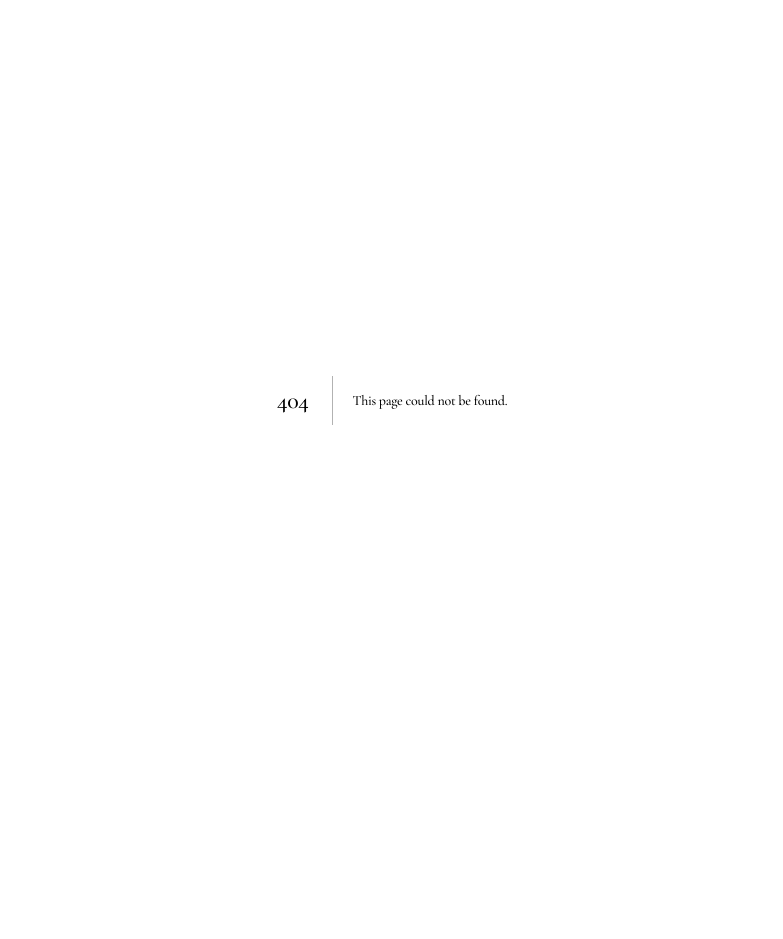
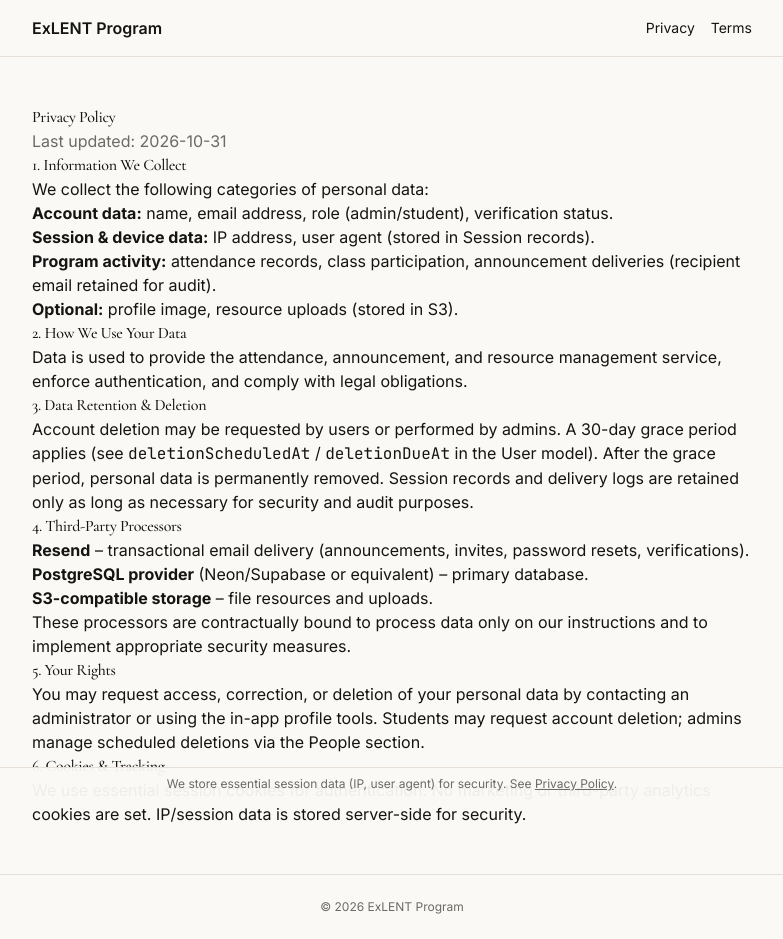
Before and after one commit to BSU-Bulldog-Coders/exlent-program-app, a Next.js app: page /privacy in a window 1280 px wide. Before the commit this address had no page. Shown: the whole page, without its empty margins (248-1031 px from the left). Before the commit the page ends 800 px from the top, so only its background shows below. Built offline with nearby package versions, Linux system fonts and the light colour scheme.

Commit message:
Trace remediation

```diff
--- a/app/(app)/profile/page.tsx
+++ b/app/(app)/profile/page.tsx
@@ -34,11 +34,12 @@ async function ProfileContent() {
   return (
     <>
       <div>
-        <h1 className="text-4xl">Profile</h1>
         <p className="text-sm text-muted-foreground">
           {user.role === "ADMIN" ? "Admin" : "Student"} · joined {formatDate(user.createdAt)}
         </p>
-      </div>
+        <p className="text-xs text-muted-foreground mt-1">
+          See our <a href="/legal/privacy" className="underline">Privacy Policy</a> and <a href="/legal/terms" className="underline">Terms of Service</a>.
+        </p>      </div>
       {summary ? (
         <div className="grid gap-4 sm:grid-cols-2">
           <Card>
--- a/app/(auth)/login/page.tsx
+++ b/app/(auth)/login/page.tsx
@@ -10,10 +10,10 @@ export default function LoginPage(props: PageProps<"/login">) {
   return (
     <div className="flex flex-col gap-6">
       <div className="flex flex-col gap-1 text-center">
-        <h1 className="text-3xl">Sign in</h1>
         <p className="text-sm text-muted-foreground">Use your program account.</p>
-      </div>
-      <Suspense>
+        <p className="text-xs text-muted-foreground mt-1">
+          By signing in you agree to the <a href="/legal/terms" className="underline">Terms</a> and <a href="/legal/privacy" className="underline">Privacy Policy</a>.
+        </p>      <Suspense>
         <LoginContent searchParams={props.searchParams} />
       </Suspense>
     </div>
--- a/app/(auth)/sign-up/page.tsx
+++ b/app/(auth)/sign-up/page.tsx
@@ -58,11 +58,12 @@ async function SignUpContent({
   return (
     <div className="flex flex-col gap-6">
       <div className="flex flex-col gap-1 text-center">
-        <h1 className="text-3xl">Create your account</h1>
         <p className="text-sm text-muted-foreground">
           We&apos;ll email you a link to verify your address.
         </p>
-      </div>
+        <p className="text-xs text-muted-foreground">
+          By creating an account you agree to the <a href="/legal/terms" className="underline">Terms</a> and <a href="/legal/privacy" className="underline">Privacy Policy</a>.
+        </p>      </div>
       <SignUpForm callbackURL={callbackURL} />
     </div>
   );
--- /dev/null
+++ b/app/(legal)/layout.tsx
@@ -0,0 +1,24 @@
+import Link from "next/link";
+import type { ReactNode } from "react";
+
+export default function LegalLayout({ children }: { children: ReactNode }) {
+  return (
+    <div className="min-h-screen bg-background">
+      <header className="border-b">
+        <div className="mx-auto max-w-3xl px-6 py-4 flex items-center justify-between">
+          <Link href="/" className="font-semibold">ExLENT Program</Link>
+          <nav className="flex gap-4 text-sm">
+            <Link href="/legal/privacy" className="hover:underline">Privacy</Link>
+            <Link href="/legal/terms" className="hover:underline">Terms</Link>
+          </nav>
+        </div>
+      </header>
+      <main className="mx-auto max-w-3xl px-6 py-12 prose prose-sm dark:prose-invert">
+        {children}
+      </main>
+      <footer className="border-t py-6 text-center text-xs text-muted-foreground">
+        © {new Date().getFullYear()} ExLENT Program
+      </footer>
+    </div>
+  );
+}
--- /dev/null
+++ b/app/(legal)/privacy/page.tsx
@@ -0,0 +1,41 @@
+import type { Metadata } from "next";
+
+export const metadata: Metadata = { title: "Privacy Policy" };
+
+export default function PrivacyPolicy() {
+  return (
+    <>
+      <h1>Privacy Policy</h1>
+      <p className="text-muted-foreground">Last updated: {new Date().toISOString().slice(0, 10)}</p>
+
+      <h2>1. Information We Collect</h2>
+      <p>We collect the following categories of personal data:</p>
+      <ul>
+        <li><strong>Account data:</strong> name, email address, role (admin/student), verification status.</li>
+        <li><strong>Session & device data:</strong> IP address, user agent (stored in Session records).</li>
+        <li><strong>Program activity:</strong> attendance records, class participation, announcement deliveries (recipient email retained for audit).</li>
+        <li><strong>Optional:</strong> profile image, resource uploads (stored in S3).</li>
+      </ul>
+
+      <h2>2. How We Use Your Data</h2>
+      <p>Data is used to provide the attendance, announcement, and resource management service, enforce authentication, and comply with legal obligations.</p>
+
+      <h2>3. Data Retention & Deletion</h2>
+      <p>Account deletion may be requested by users or performed by admins. A 30-day grace period applies (see <code>deletionScheduledAt</code> / <code>deletionDueAt</code> in the User model). After the grace period, personal data is permanently removed. Session records and delivery logs are retained only as long as necessary for security and audit purposes.</p>
+
+      <h2>4. Third-Party Processors</h2>
+      <ul>
+        <li><strong>Resend</strong> – transactional email delivery (announcements, invites, password resets, verifications).</li>
+        <li><strong>PostgreSQL provider</strong> (Neon/Supabase or equivalent) – primary database.</li>
+        <li><strong>S3-compatible storage</strong> – file resources and uploads.</li>
+      </ul>
+      <p>These processors are contractually bound to process data only on our instructions and to implement appropriate security measures.</p>
+
+      <h2>5. Your Rights</h2>
+      <p>You may request access, correction, or deletion of your personal data by contacting an administrator or using the in-app profile tools. Students may request account deletion; admins manage scheduled deletions via the People section.</p>
+
+      <h2>6. Cookies & Tracking</h2>
+      <p>We use essential session cookies for authentication. No marketing or third-party analytics cookies are set. IP/session data is stored server-side for security.</p>
+    </>
+  );
+}
--- /dev/null
+++ b/app/(legal)/terms/page.tsx
@@ -0,0 +1,30 @@
+import type { Metadata } from "next";
+
+export const metadata: Metadata = { title: "Terms of Service" };
+
+export default function TermsOfService() {
+  return (
+    <>
+      <h1>Terms of Service</h1>
+      <p className="text-muted-foreground">Last updated: {new Date().toISOString().slice(0, 10)}</p>
+
+      <h2>1. Acceptance</h2>
+      <p>By creating an account or using the ExLENT Program you agree to these Terms and our Privacy Policy.</p>
+
+      <h2>2. Description of Service</h2>
+      <p>The service provides class management, attendance tracking via QR codes, announcements, and resource sharing for educational programs.</p>
+
+      <h2>3. User Responsibilities</h2>
+      <p>You are responsible for keeping your password secure and for all activity under your account. Do not share accounts or attempt to access data you are not authorized to view.</p>
+
+      <h2>4. Data Processing</h2>
+      <p>We process personal data as described in the Privacy Policy, including 30-day scheduled deletion. By using the service you consent to this processing and to data being transferred to our subprocessors (Resend, database host, S3).</p>
+
+      <h2>5. Termination</h2>
+      <p>We may suspend or terminate accounts that violate these terms. You may delete your account at any time (subject to the 30-day grace period).</p>
+
+      <h2>6. Limitation of Liability</h2>
+      <p>The service is provided "as is". We are not liable for any indirect or consequential damages arising from use of the application.</p>
+    </>
+  );
+}
--- a/app/layout.tsx
+++ b/app/layout.tsx
@@ -30,7 +30,10 @@ export default function RootLayout({ children }: LayoutProps<"/">) {
       <body className="min-h-full flex flex-col">
         <TooltipProvider>{children}</TooltipProvider>
         <Toaster richColors />
-      </body>
+        {/* Minimal consent notice for IP/session storage */}
+        <div className="fixed bottom-0 inset-x-0 bg-background/95 border-t text-xs text-center py-2 text-muted-foreground">
+          We store essential session data (IP, user agent) for security. See <a href="/legal/privacy" className="underline">Privacy Policy</a>.
+        </div>      </body>
     </html>
   );
 }
```
Also changed, not shown: 1 other file (tests, documents, lock files or other folders).
